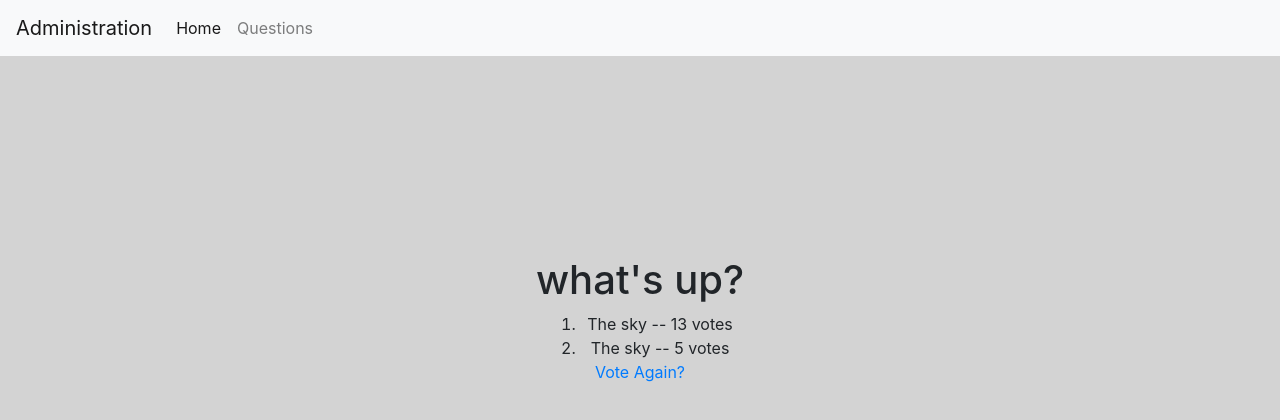
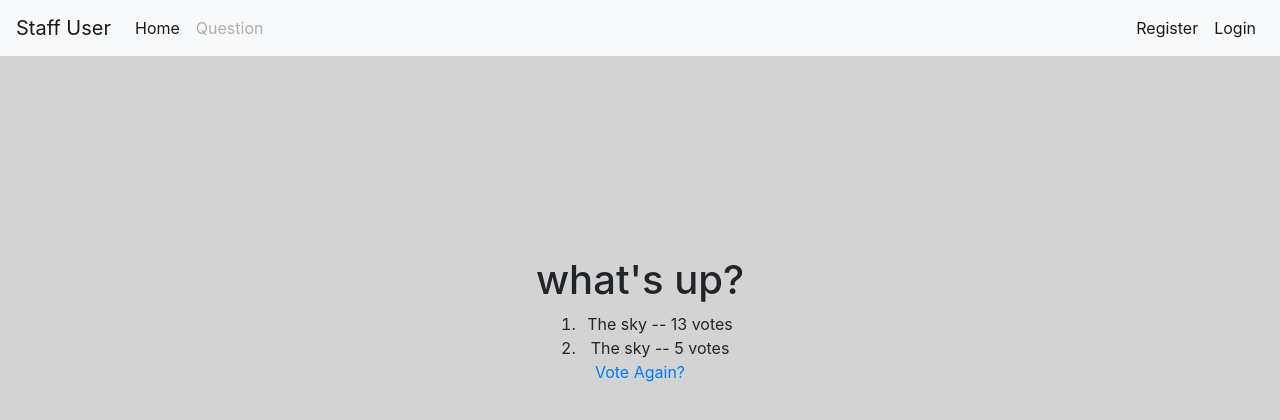
Before and after one commit to Santosh1736/Polls-, a Django app: page /polls/1/result/ in a window 1280 px wide. Shown: the top 420 px of the page. Run offline with Django 3.2, Linux system fonts and the light colour scheme; data comes from the database, SQL or seed files in the repository; both versions use the stored data as it was after the commit; some libraries are stand-ins or nearby versions.

Commit message:
login, logout and register pages are createdgit add -A

```diff
--- a/mysite/settings.py
+++ b/mysite/settings.py
@@ -55,7 +55,7 @@ ROOT_URLCONF = 'mysite.urls'
 TEMPLATES = [
     {
         'BACKEND': 'django.template.backends.django.DjangoTemplates',
-        'DIRS': [],
+        'DIRS': [os.path.join(BASE_DIR, 'templates')],
         'APP_DIRS': True,
         'OPTIONS': {
             'context_processors': [
@@ -114,6 +114,7 @@ USE_L10N = True
 
 USE_TZ = True
 
+LOGIN_REDIRECT_URL='/'
 
 # Static files (CSS, JavaScript, Images)
 # https://docs.djangoproject.com/en/2.0/howto/static-files/
--- a/mysite/urls.py
+++ b/mysite/urls.py
@@ -17,9 +17,11 @@ from django.contrib import admin
 from django.urls import path, include
 from polls import views
 
+
 urlpatterns = [
     path('admin/', admin.site.urls),
     path('polls/',include('polls.urls')),
     path('',views.layout,name ='layout'),
 
+
 ]
--- a/polls/templates/polls/layout.html
+++ b/polls/templates/polls/layout.html
@@ -3,31 +3,43 @@
 
   <head>
     <meta charset="utf-8">
-    <title></title>
+    <title>POLLING SITE</title>
       <link rel="stylesheet" href="https://maxcdn.bootstrapcdn.com/bootstrap/4.0.0/css/bootstrap.min.css" integrity="sha384-Gn5384xqQ1aoWXA+058RXPxPg6fy4IWvTNh0E263XmFcJlSAwiGgFAW/dAiS6JXm" crossorigin="anonymous">
-
+      <script src="https://ajax.googleapis.com/ajax/libs/jquery/3.3.1/jquery.min.js"></script>
+      <script src="https://maxcdn.bootstrapcdn.com/bootstrap/3.3.7/js/bootstrap.min.js"></script>
   </head>
   <body style="background-color:LightGray  " >
-
     <nav class="navbar navbar-expand-lg navbar-light bg-light">
-  <button class="navbar-toggler" type="button" data-toggle="collapse" data-target="#navbarTogglerDemo01" aria-controls="navbarTogglerDemo01" aria-expanded="false" aria-label="Toggle navigation">
-    <span class="navbar-toggler-icon"></span>
-  </button>
-  <div class="collapse navbar-collapse" id="navbarTogglerDemo01">
-    <a class="navbar-brand" href="/admin/">Administration</a>
-    <ul class="navbar-nav mr-auto mt-2 mt-lg-0">
+  <a class="navbar-brand" href="/admin/">Staff User</a>
+  <ul class="navbar-nav mr-auto">
     <li class="nav-item active">
-        <a class="nav-link" href="/">Home <span class="sr-only">(current)</span></a>
+      <a class="nav-link" href="/">Home</a>
     </li>
+    {% if user.is_authenticated %}
     <li class="nav-item">
-        <a class="nav-link" href="/polls/">Questions</a>
+      <a class="nav-link" href="/polls/">Question</a>
     </li>
-
+    {% else %}
+    <li class="nav-item ">
+      <a class="nav-link disabled" href="/polls/">Question</a>
+    </li>
+    {% endif %}
   </ul>
-
-  </div>
+  <ul class="navbar-nav ml-auto">
+    <li class="nav-item active">
+      <a class="nav-link" href="/polls/Register/">Register</a>
+    </li>
+    {% if user.is_authenticated %}
+    <li class="nav-item active">
+      <a class="nav-link" href="/polls/logout/">Logout</a>
+    </li>
+    {% else %}
+    <li class="nav-item active">
+      <a class="nav-link" href="/polls/login/">Login</a>
+    </li>
+    {% endif %}
+  </ul>
 </nav>
-
 
       {% block content %}
         <div style="background:lightslategray !important" class="jumbotron jumbotron-fluid" >
--- a/polls/templates/polls/result.html
+++ b/polls/templates/polls/result.html
@@ -13,4 +13,3 @@
      <a href="{%url 'polls:detail' question.id %}">Vote Again?</a>
 </div>
 {% endblock %}
-#"margin-top:200px;"
--- a/polls/urls.py
+++ b/polls/urls.py
@@ -1,5 +1,7 @@
 from django.urls import path
 from . import views
+from polls import views as polls_views
+from django.contrib.auth import views as auth_views
 
 app_name = 'polls'
 urlpatterns = [
@@ -7,4 +9,8 @@ urlpatterns = [
     path('<int:pk>/',views.DetailView.as_view(), name='detail'),
     path('<int:pk>/result/',views.ResultView.as_view(), name='result'),
     path('<int:question_id>/votes/',views.votes, name='votes'),
+    path('Register/',polls_views.Register, name= "Register"),
+    path('login/',auth_views.login,{'template_name': 'polls/login.html'}, name='login'),
+    path('logout/',auth_views.logout,{'template_name': 'polls/logout.html'}, name='logout'),
+
 ]
--- a/polls/views.py
+++ b/polls/views.py
@@ -1,9 +1,13 @@
-from django.shortcuts import render, get_object_or_404
+from django.shortcuts import render, get_object_or_404, redirect
 from django.http import HttpResponse, HttpResponseRedirect
 from . models import Question, Choice
 from django.views import generic
 from django.urls import reverse
 from django.utils import timezone
+from django.contrib.auth import login, authenticate
+from django.contrib.auth.forms import UserCreationForm
+from django.contrib import messages
+
 # Create your views here.
 class IndexView(generic.ListView):
     template_name="polls/index.html"
@@ -43,3 +47,23 @@ def votes(request, question_id):
         # with POST data. This prevents data from being posted twice if a
         # user hits the Back button.
         return HttpResponseRedirect(reverse('polls:result', args=(question.id,)))
+
+
+def Register(request):
+    if request.method =="POST":
+        form = UserCreationForm(request.POST)
+        if form.is_valid():
+            form.save()
+            username=form.cleaned_data.get("username")
+            raw_password=form.cleaned_data.get("password1")
+            user=authenticate(username=username, password=raw_password)
+            login(request,user)
+            return HttpResponseRedirect(reverse('layout'))
+
+    else:
+        form=UserCreationForm()
+    return render(request,'polls/Register.html',{'form':form})
+'''
+def login(request):
+    return render(request,'polls/login.html',{'form':form})
+'''
```
Also changed, not shown: polls/templates/polls/Register.html (added, +30 -0 lines), polls/templates/polls/login.html (added, +22 -0 lines), polls/templates/polls/logout.html (added, +21 -0 lines), db.sqlite3. Lines whose indentation alone changed are shown as unchanged.
